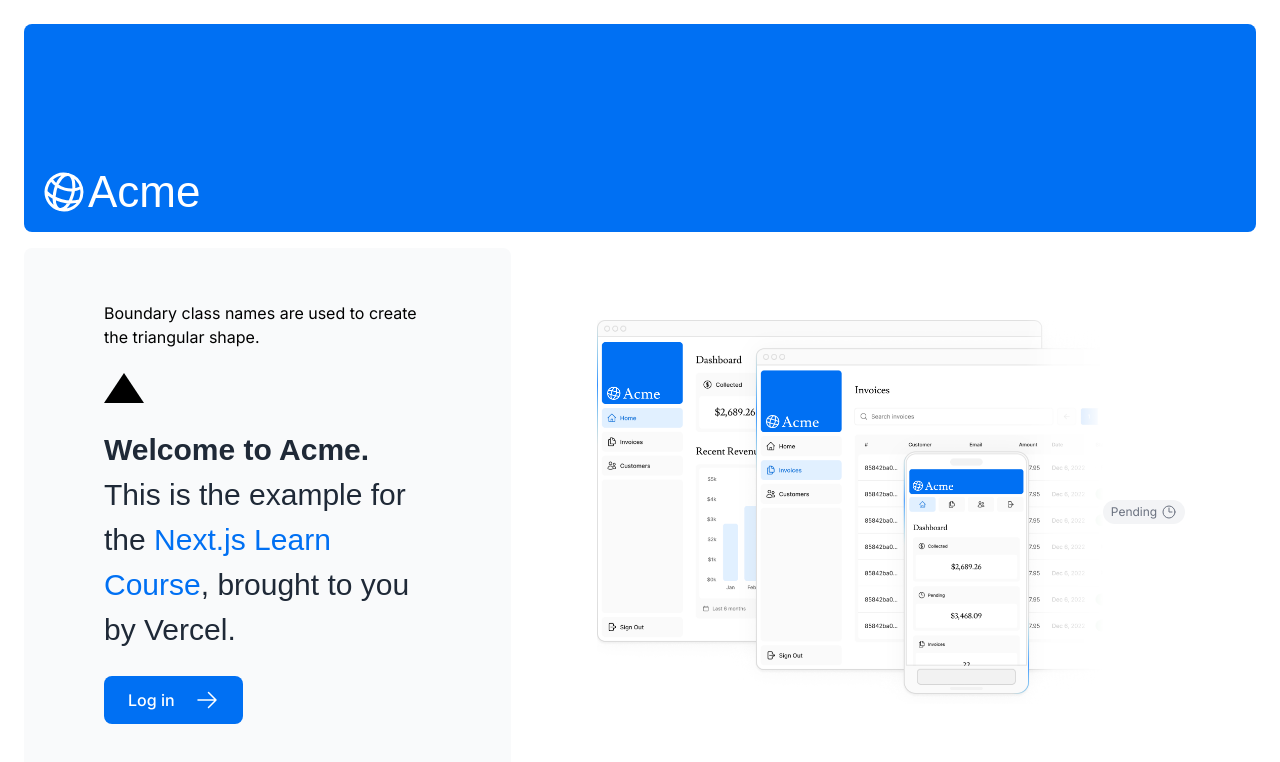
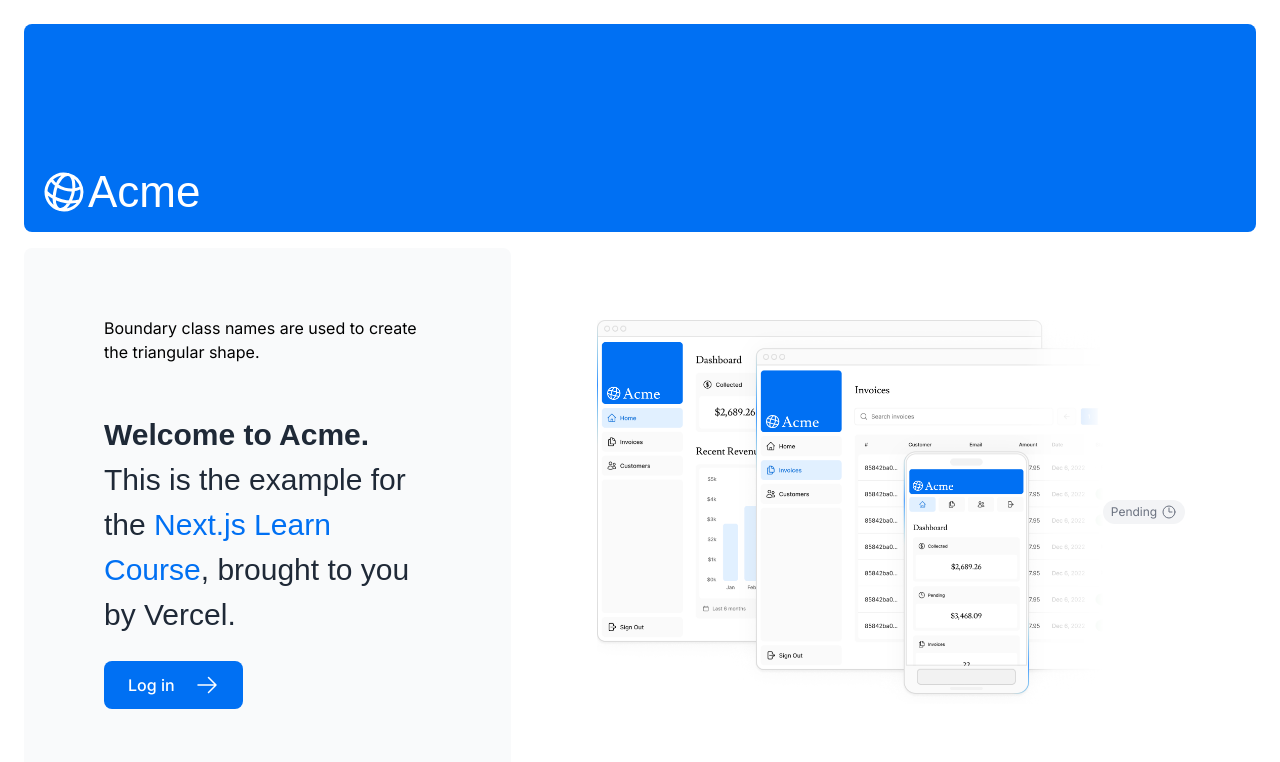
Before and after one commit to Vyacheslav-Matyushin/NextJS, a Next.js app: page / in a window 1280 px wide. Shown: the top 762 px of the page. Built offline with nearby package versions, Linux system fonts and the light colour scheme; a web font is replaced by a local one.

Commit message:
Update home.modules.css
Disable the training form

```diff
--- a/app/ui/home.module.css
+++ b/app/ui/home.module.css
@@ -1,7 +1,7 @@
-.shape {
+/* .shape {
 	height: 0;
 	width: 0;
 	border-bottom: 30px solid black;
 	border-left: 20px solid transparent;
 	border-right: 20px solid transparent;
-  }
+  } */
```
